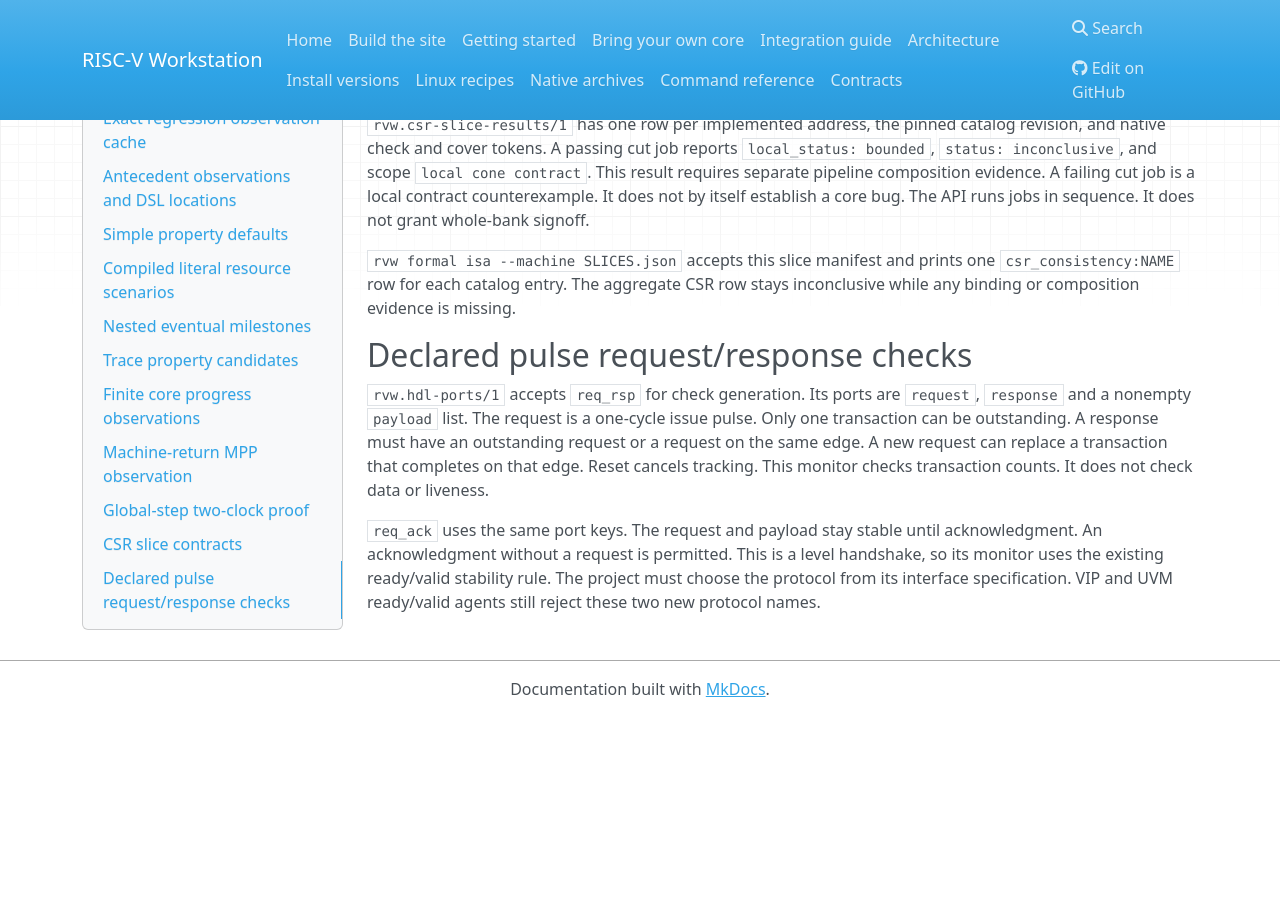
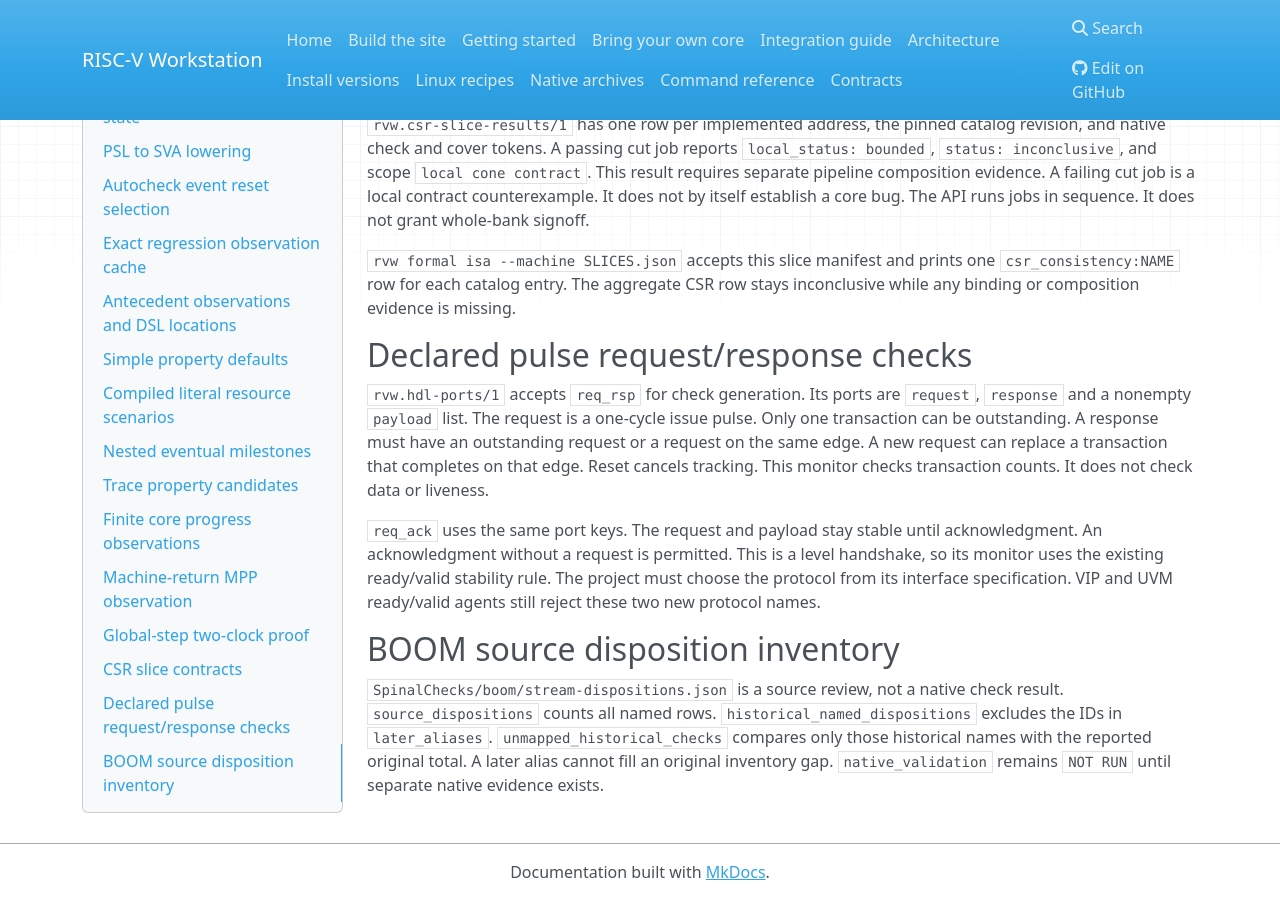
Before and after one commit to riscPrint/risc-v-workstation, an MkDocs documentation site: the page built from docs/contracts/formal.md, in a window 1280 px wide and 900 px high, scrolled down 18470 px. Built offline with MkDocs 1.6.1, drawn with Linux system fonts in a browser that asks for light colours; nearby versions of some CDN libraries; before the commit the page ends 19187 px from its top, so only the background shows below that.

```diff
--- a/docs/contracts/formal.md
+++ b/docs/contracts/formal.md
@@ -1003,3 +1003,12 @@ acknowledgment. An acknowledgment without a request is permitted. This is a
 level handshake, so its monitor uses the existing ready/valid stability rule.
 The project must choose the protocol from its interface specification.
 VIP and UVM ready/valid agents still reject these two new protocol names.
+
+## BOOM source disposition inventory
+
+`SpinalChecks/boom/stream-dispositions.json` is a source review, not a native
+check result. `source_dispositions` counts all named rows.
+`historical_named_dispositions` excludes the IDs in `later_aliases`.
+`unmapped_historical_checks` compares only those historical names with the
+reported original total. A later alias cannot fill an original inventory gap.
+`native_validation` remains `NOT RUN` until separate native evidence exists.
```
Also changed, not shown: SpinalChecks/boom/STREAM_REVIEW.md (+21 -5 lines), 4 other files.
